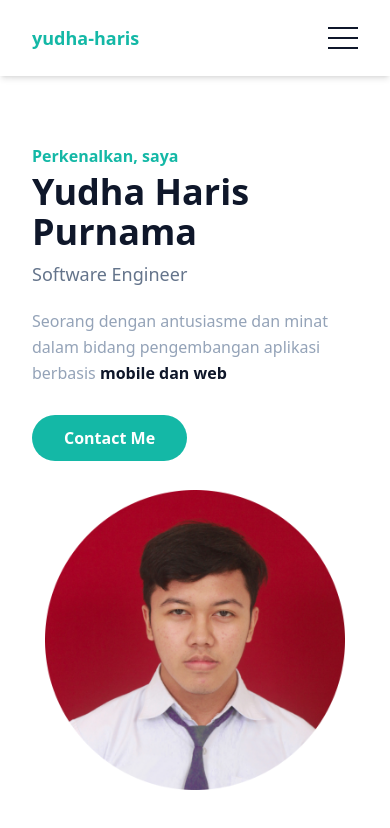
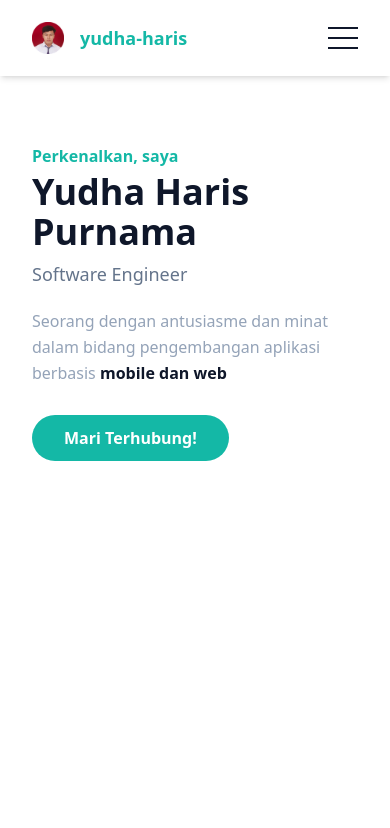
Before and after one commit to yudha-haris/profile, a Next.js app: page / in a window 390 px wide. Shown: the top 828 px of the page. Built offline with nearby package versions, Linux system fonts and the light colour scheme.

Commit message:
feat: change picture position

```diff
--- a/components/Header.js
+++ b/components/Header.js
@@ -1,4 +1,5 @@
 import React, { useState } from "react";
+import Image from "next/image";
 
 function Header() {
   const [isActive, setIsActive] = useState(false);
@@ -9,7 +10,15 @@ function Header() {
   return (
     <header className="bg-transparent backdrop-blur-md shadow-md fixed top-0 left-0 w-full flex items-center z-10">
       <div className="container">
-        <div className="flex items-center justify-between relative">
+        <div className="flex items-center justify-between relative px-4 lg:px-0">
+          <div className="flex items-center">
+            <Image
+              src="/profil-modified.png"
+              width={32}
+              height={32}
+              alt="Profile Image"
+              className="lg:hidden"
+            />
             <div className="px-4">
               <a
                 href="#home"
@@ -18,6 +27,8 @@ function Header() {
                 yudha-haris
               </a>
             </div>
+          </div>
+
           <div className="flex items-center px-4">
             <button
               id="hamburger"
--- a/components/HeroSection.js
+++ b/components/HeroSection.js
@@ -26,10 +26,10 @@ function HeroSection() {
               className="text-base font-semibold text-white bg-primary py-3 px-8 rounded-full
             hover:shadow-lg hover:opacity-80 transition duration-300 ease-in-out"
             >
-              Contact Me
+              Mari Terhubung!
             </a>
           </div>
-          <div className="w-full self-end px-4 lg:w-1/2">
+          <div className="w-full self-end px-4 lg:w-1/2 hidden lg:block">
             <div className="relative mt-10 lg:mt-9 lg:right-0">
               <Image
                 src="/profil-modified.png"
```
Lines whose indentation alone changed are shown as unchanged.
